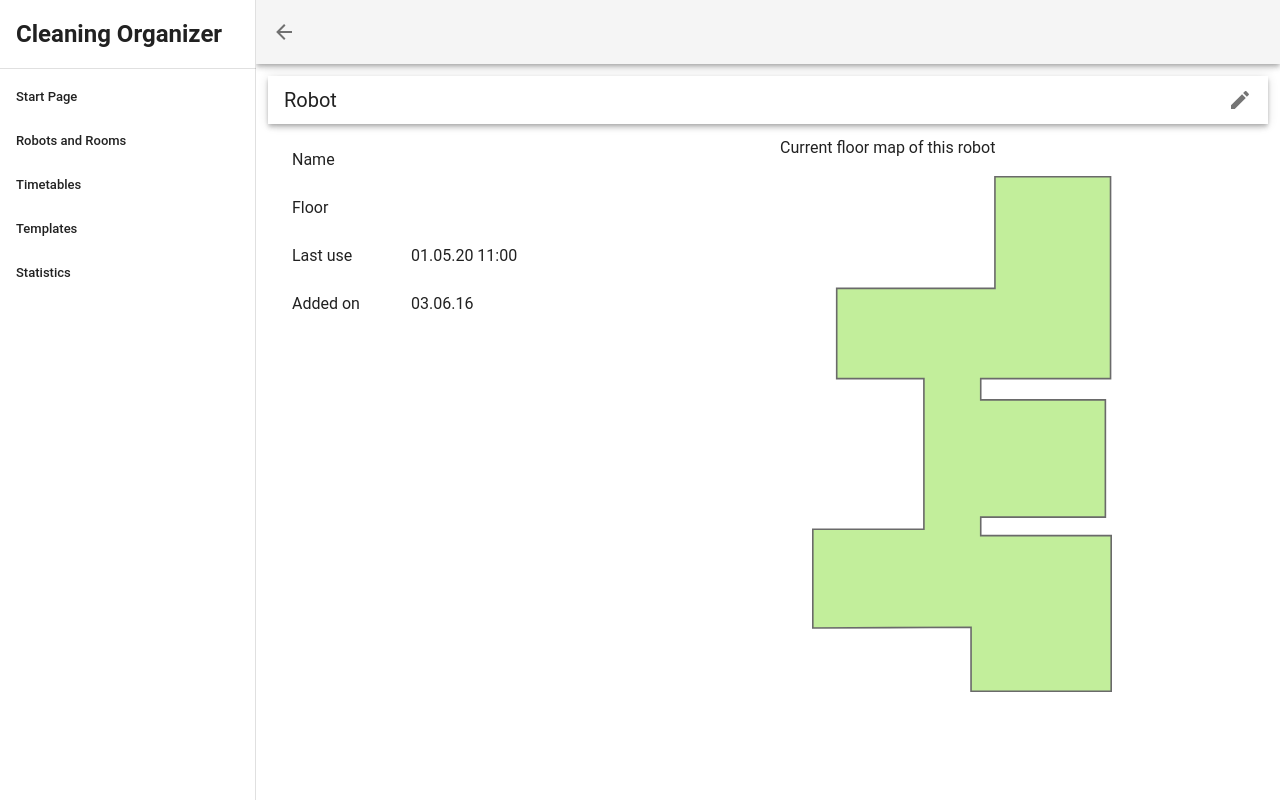
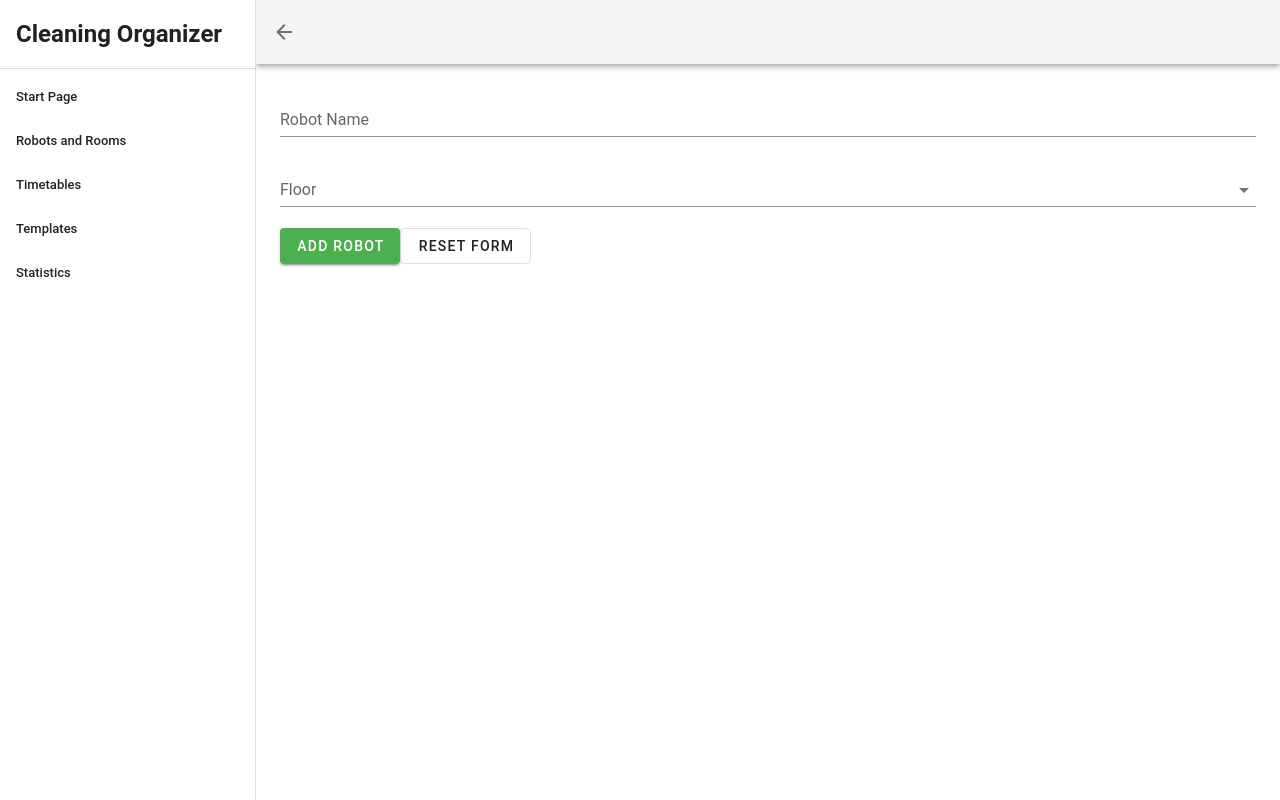
Before and after one commit to sman1011/mmk-a1, a Vue app: page /#/robots/new in a window 1280 px wide. Built offline with nearby package versions, Linux system fonts and the light colour scheme.

Commit message:
added new-robot page

```diff
--- a/src/Api.js
+++ b/src/Api.js
@@ -31,6 +31,14 @@ export class ApiMock{
         let newRoom = Object.assign(room, {id});
         this.data.rooms.push(newRoom);
         return this.apiCall(newRoom);
+    }
+
+    postRobot(robot){
+        // POST /robots
+        let id = findNextId(this.data.robots);
+        let newRobot = Object.assign(robot, {id});
+        this.data.robots.push(newRobot);
+        return this.apiCall(newRobot);
     }
 
     getFloorList(){
--- a/src/Store.js
+++ b/src/Store.js
@@ -55,6 +55,12 @@ let store = new Vuex.Store({
                 commit('set_room', data);
             });
         },
+        add_new_robot({ commit }, robot){
+            return api.postRobot(robot).then( data => {
+                commit('set_robot', data);
+            });
+        },
+
         load_floor_list({ commit }){
             return api.getFloorList().then( data => {
                 commit('set_floor_list', data)
--- a/src/frontend-main.js
+++ b/src/frontend-main.js
@@ -15,6 +15,7 @@ import StartPage from './pages/StartPage.vue';
 import RoomPage from './pages/RoomPage.vue';
 import RobotPage from './pages/RobotPage.vue';
 import NewRoomPage from './pages/NewRoomPage.vue';
+import NewRobotPage from './pages/NewRobotPage.vue';
 
 const vuetify = new Vuetify({
     icons: {
@@ -28,6 +29,7 @@ const routes = [
     { path: '/floors/:floor_id',    component: FloorPage },
     { path: '/rooms/new',           component: NewRoomPage },
     { path: '/rooms/:room_id',      component: RoomPage },
+    { path: '/robots/new',          component: NewRobotPage },
     { path: '/robots/:robot_id',    component: RobotPage },
 ]
 
--- /dev/null
+++ b/src/pages/NewRobotPage.vue
@@ -0,0 +1,84 @@
+<script>
+
+export default {
+    name: "NewRobotPage",
+    components: { },
+
+    props:{
+    },
+
+    data(){
+        return {
+            name: "",
+            floor: 0,
+        };
+    },
+
+    computed:{
+        floorSelectItems(){
+            return this.$store.state.floorList.map( f => ({ text: f.name, value: f.id }) );
+        },
+    },
+
+    watch: {
+        '$route': 'onClear'
+    },
+
+    created () {
+        this.onClear();
+    },
+
+    methods:{
+        fetchData(id){
+            this.$store.dispatch('load_floor_list');
+        },
+        onSave(){
+            let robot = {
+                name: this.name,
+                floor: this.floor,
+            };
+            this.$store.dispatch('add_new_robot', robot).then( () => {
+                this.$router.push(`/robots/${this.$store.state.robot.id}`);
+            });
+        },
+        onClear(){
+            this.name = "";
+            this.floor = "";
+            this.fetchData();
+        },
+    }
+}
+</script>
+
+<template>
+    <v-container>
+        <v-row>
+            <v-col>
+
+                <v-form>
+
+                    <v-text-field
+                        v-model="name"
+                        label="Robot Name"
+                        required
+                    ></v-text-field>
+
+                    <v-select
+                        v-bind:items="floorSelectItems"
+                        v-model="floor"
+                        label="Floor"
+                    >
+                    </v-select>
+
+                    <v-btn color="success" v-on:click="onSave">Add Robot</v-btn>
+                    <v-btn text v-bind:outlined="true" v-on:click="onClear" >Reset Form</v-btn>
+
+                </v-form>
+
+            </v-col>
+        </v-row>
+    </v-container>
+</template>
+
+<style>
+</style>
```
